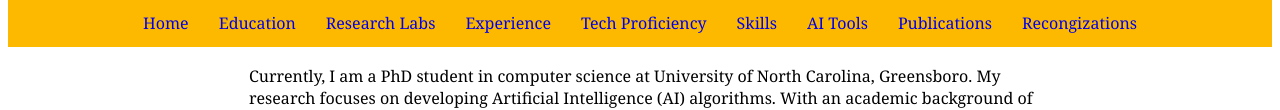
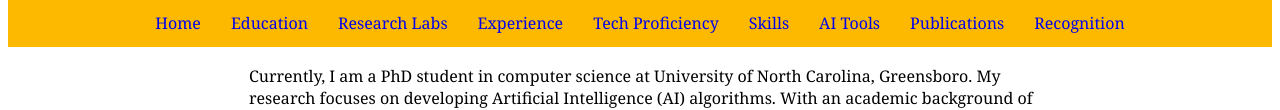
Before and after one commit to AdarshG-Uncg/AdarshG-Uncg.github.io, a plain HTML site: page index.html in a window 1280 px wide. Shown: the part 188-298 px from the top of the page. Drawn offline with Linux system fonts and the light colour scheme; files whose address does not match are found by name.

Commit message:
Recognition spelling corrected

```diff
--- a/index.html
+++ b/index.html
@@ -62,7 +62,7 @@
                 <div class="menu-item "><a href="AItools.html" target="content-frame">AI Tools</a></div>
 
                 <div class="menu-item"><a href="publications.html" target="content-frame">Publications</a></div>
-                <div class="menu-item"><a href="Achievements.html" target="content-frame">Recongizations</a></div>
+                <div class="menu-item"><a href="Achievements.html" target="content-frame">Recognition</a></div>
 
             </div>
     </div>
```
